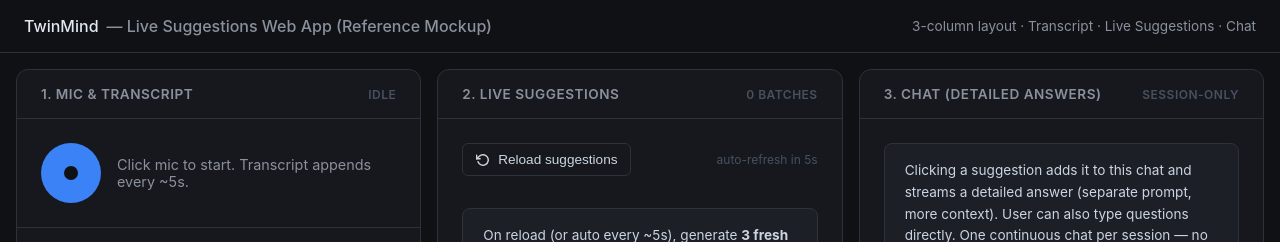
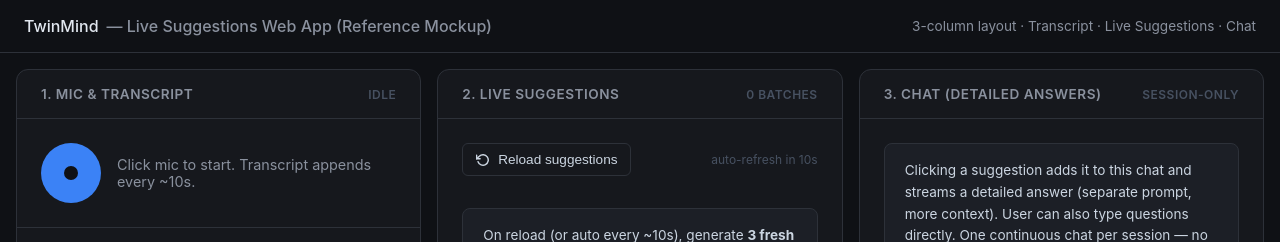
Before and after one commit to sagarboyal/live-suggestions-web-app, a React (Create React App) app in the folder frontend/: page / in a window 1280 px wide. Shown: the top 242 px of the page. Built offline with nearby package versions, Linux system fonts and the light colour scheme; the HTML template or start-up script is replaced by a standard one.

Commit message:
refactor: env configurable refresh intervals

```diff
--- a/frontend/src/components/SuggestionsPanel/SuggestionsPanel.tsx
+++ b/frontend/src/components/SuggestionsPanel/SuggestionsPanel.tsx
@@ -16,6 +16,11 @@
   onRefresh
 }) => {
 
+  const chunkIntervalMs = process.env.REACT_APP_CHUNK_INTERVAL_MS
+    ? parseInt(process.env.REACT_APP_CHUNK_INTERVAL_MS, 10)
+    : 5000;
+  const chunkIntervalSec = Math.round(chunkIntervalMs / 1000);
+
   return (
     <div className="suggestions-panel">
       <div className="panel-header">
@@ -31,11 +36,11 @@
           </svg>
           Reload suggestions
         </button>
-        <div className="action-hint">auto-refresh in 5s</div>
+        <div className="action-hint">auto-refresh in {chunkIntervalSec}s</div>
       </div>
 
       <div className="info-card">
-        On reload (or auto every ~5s), generate <strong>3 fresh suggestions</strong> from recent transcript context.
+        On reload (or auto every ~{chunkIntervalSec}s), generate <strong>3 fresh suggestions</strong> from recent transcript context.
         New batch appears at the top; older batches push down (faded). Each is a tappable card: a <span className="txt-question">question to ask</span>,
         a <span className="txt-talking-point">talking point</span>, a <span className="txt-fact-check">fact check</span>,
         or a <span className="txt-clarification">clarification</span>. The preview alone should already be useful.
--- a/frontend/src/components/TranscriptPanel/TranscriptPanel.tsx
+++ b/frontend/src/components/TranscriptPanel/TranscriptPanel.tsx
@@ -23,6 +23,11 @@
   onExport,
 }) => {
   const listRef = useRef<HTMLDivElement>(null);
+
+  const chunkIntervalMs = process.env.REACT_APP_CHUNK_INTERVAL_MS
+    ? parseInt(process.env.REACT_APP_CHUNK_INTERVAL_MS, 10)
+    : 5000;
+  const chunkIntervalSec = Math.round(chunkIntervalMs / 1000);
 
   useEffect(() => {
     if (listRef.current) {
@@ -58,8 +63,8 @@
         />
         <div className="mic-text">
           {isRecording
-            ? 'Listening... transcript updates every 5s.'
-            : 'Click mic to start. Transcript appends every ~5s.'}
+            ? `Listening... transcript updates every ${chunkIntervalSec}s.`
+            : `Click mic to start. Transcript appends every ~${chunkIntervalSec}s.`}
         </div>
       </div>
 
--- a/frontend/src/hooks/useMicRecorder.ts
+++ b/frontend/src/hooks/useMicRecorder.ts
@@ -31,7 +31,10 @@
         }
       };
 
-      recorder.start(5000); // chunk every 5 seconds for faster testing
+      const intervalMs = process.env.REACT_APP_CHUNK_INTERVAL_MS
+        ? parseInt(process.env.REACT_APP_CHUNK_INTERVAL_MS, 10)
+        : 5000;
+      recorder.start(intervalMs);
     } catch (err: any) {
       setError(err.message || 'Error accessing microphone');
       setIsRecording(false);
```
Also changed, not shown: 1 other file (tests, documents, lock files or other folders).
